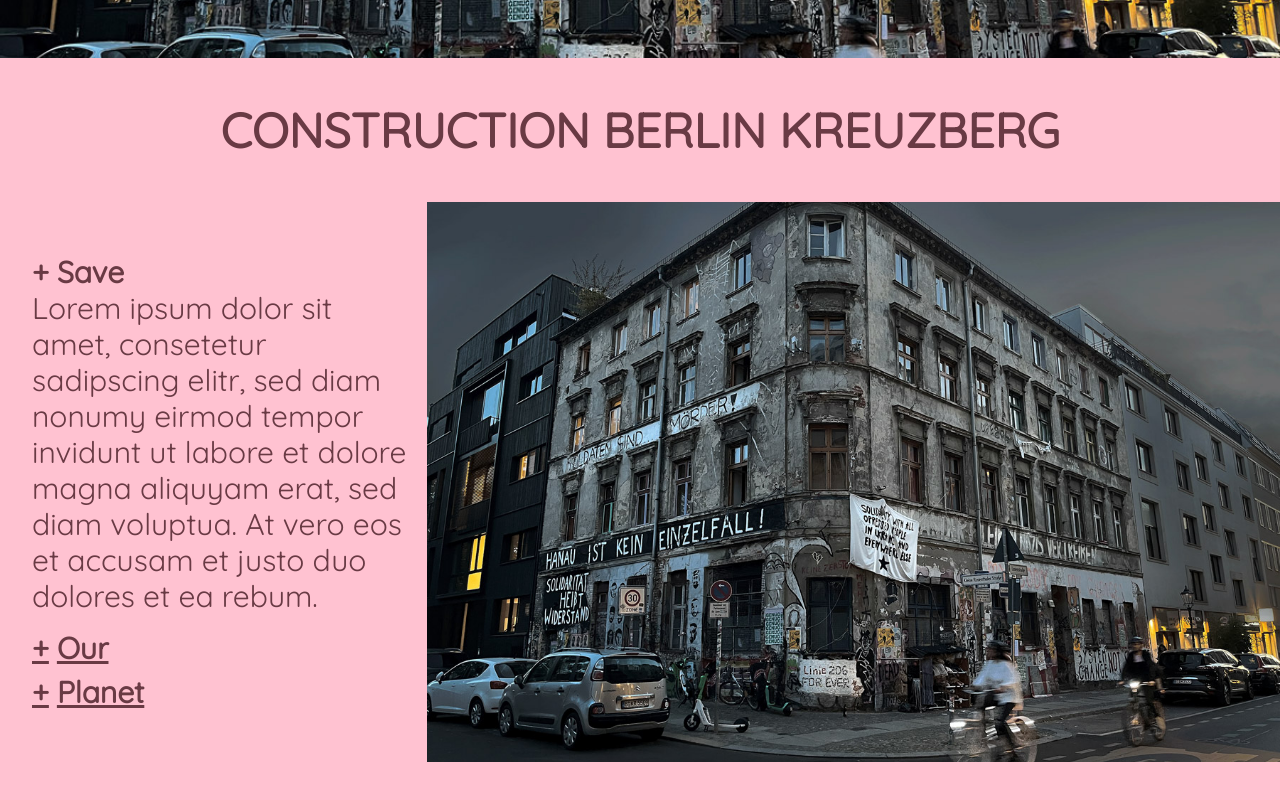
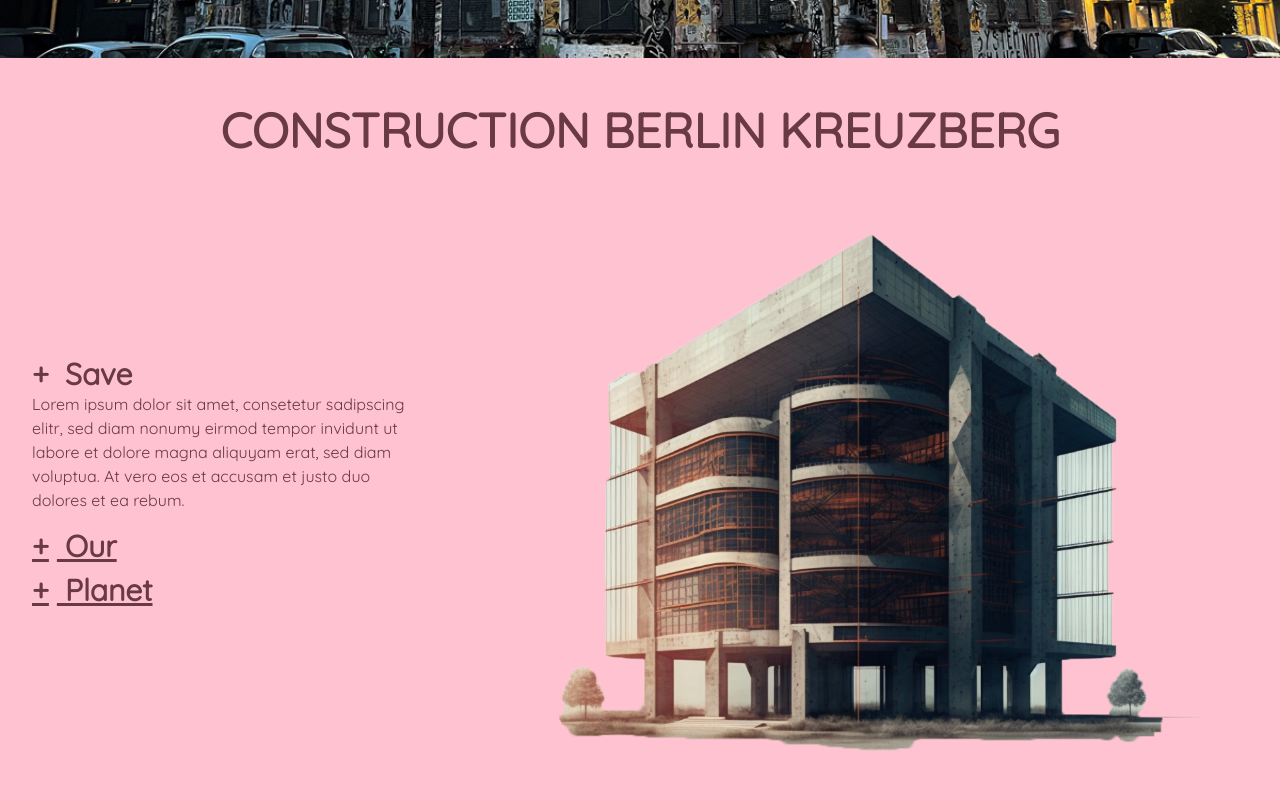
Before and after one commit to pweimann/new-construction-project, a Nuxt app: page / in a window 1280 px wide. Shown: the part 1358-2158 px from the top of the page. Built offline with nearby package versions, Linux system fonts and the light colour scheme.

Commit message:
add second placeholder image and adapt image styling

```diff
--- a/components/TabSection.vue
+++ b/components/TabSection.vue
@@ -11,14 +11,16 @@
               :class='isActiveItem(navItem) ? "tab-nav-item--active" : ""'
               class='tabs-nav-item text-dark-rosa my-2 ml-8 mr-4'>
             <div class='text-3xl font-bold'><span
-              class='mr-2'>+</span>{{ navItem.title }}
+              class='mr-2'>+</span>
+              {{ navItem.title }}
             </div>
-            <p class='text-dark-rosa text-1xl md:text-3xl leading-normal mb-4' v-show='isActiveItem(navItem)'>{{ navItem.description }}</p>
+            <p class='text-dark-rosa text-1xl leading-normal mb-4' v-show='isActiveItem(navItem)'>
+              {{ navItem.description }}</p>
           </li>
         </ul>
       </div>
       <div class='tabs-content full-width md:w-2/3'>
-        <img src='/placeholder.jpg'>
+        <img src='/second-placeholder.png'>
       </div>
     </div>
   </section>
@@ -71,8 +73,6 @@ const isActiveItem = (item: TabNavItem) => {
   }
 }
 
-
-
 .tabs-nav {
   display: flex;
   flex-direction: column;
@@ -94,4 +94,17 @@ const isActiveItem = (item: TabNavItem) => {
 .tab-nav-item--active {
   text-decoration: none;
 }
+
+.tabs-content {
+  position: relative;
+  display: block;
+  overflow: hidden;
+}
+
+.tabs-content img {
+  object-fit: scale-down;
+  max-width: 100%;
+  vertical-align: middle;
+  display: inline-block;
+}
 </style>
```
Also changed, not shown: public/second-placeholder.png (added).
